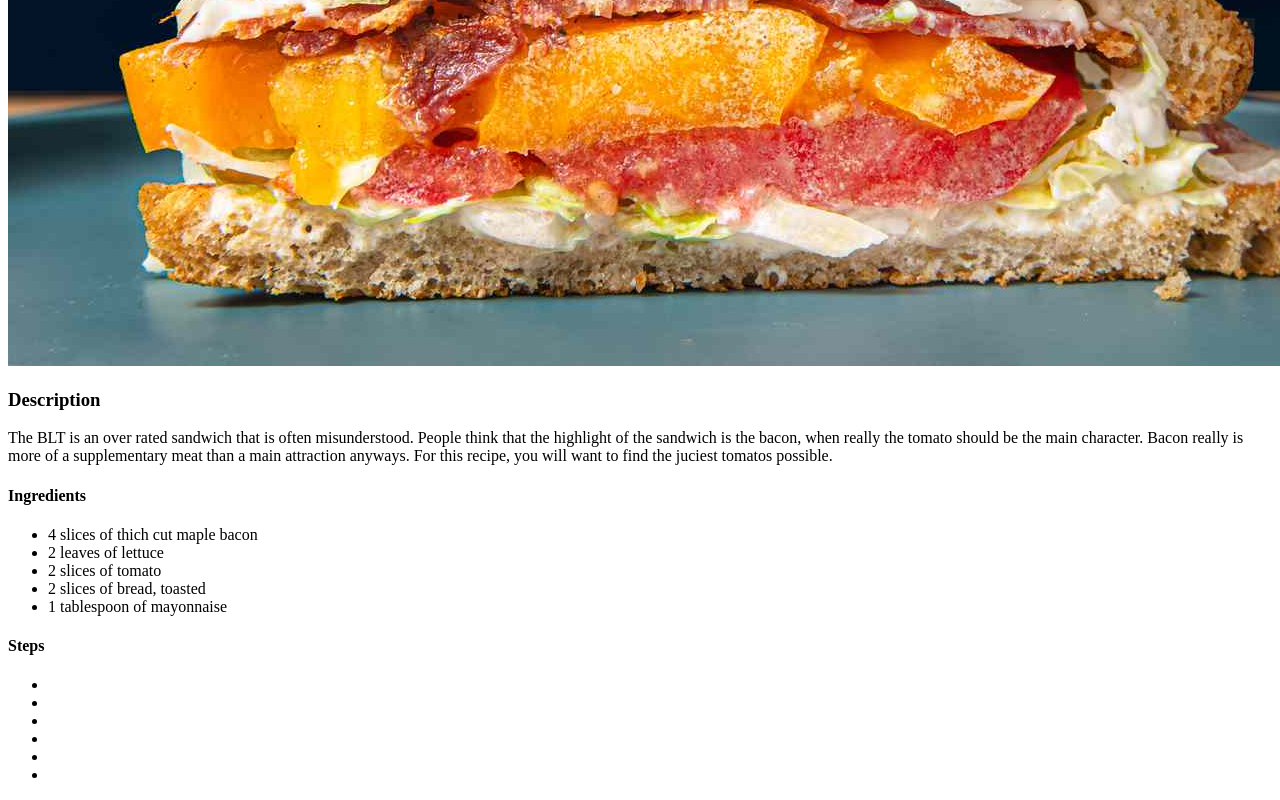
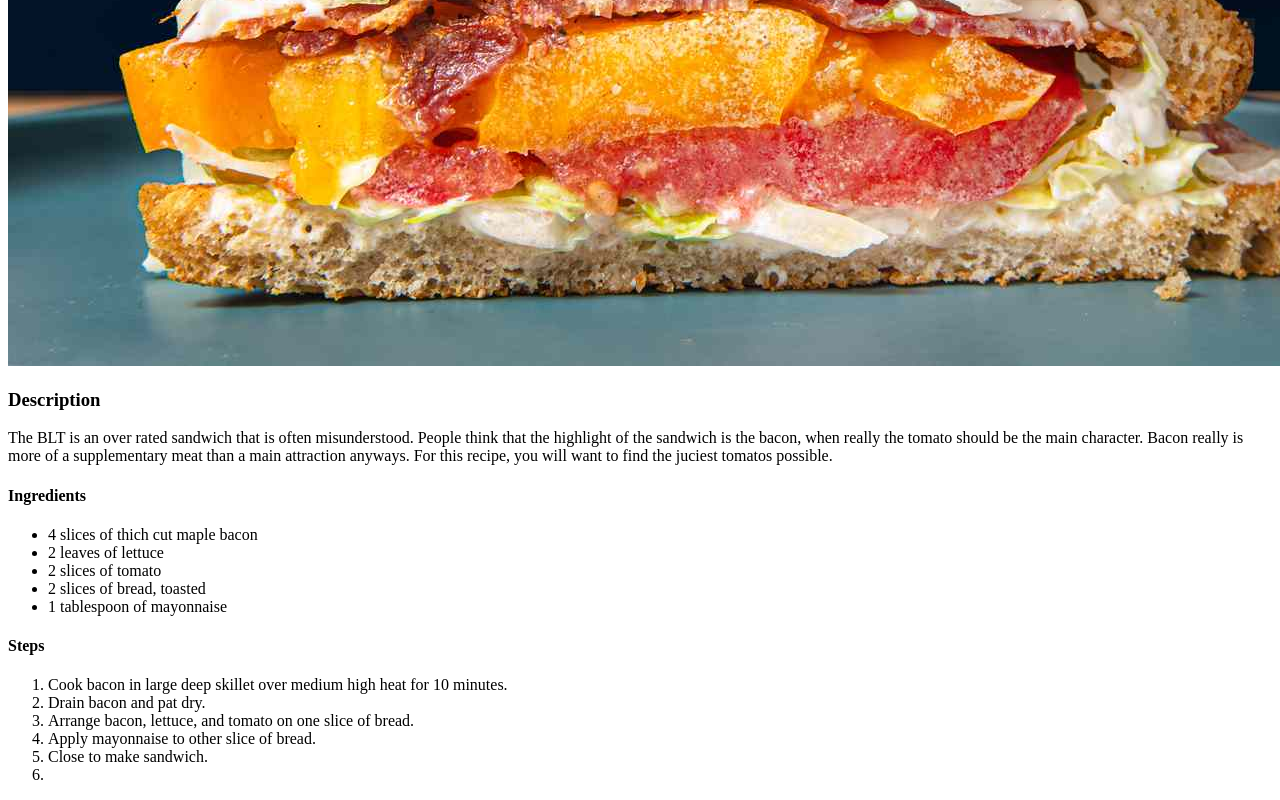
Before and after one commit to JohnAngusG/odin-recipes, a plain HTML site: page recipes/bacon-lettuce-tomato.html in a window 1280 px wide. Shown: the part 839-1639 px from the top of the page. Drawn offline with Linux system fonts and the light colour scheme.

Commit message:
Add steps to BLT

```diff
--- a/recipes/bacon-lettuce-tomato.html
+++ b/recipes/bacon-lettuce-tomato.html
@@ -18,14 +18,14 @@
         <li>1 tablespoon of mayonnaise</li>
     </ul>
     <h4>Steps</h4>
-    <ul>
+    <ol>
+        <li>Cook bacon in large deep skillet over medium high heat for 10 minutes.</li>
+        <li>Drain bacon and pat dry. </li>
+        <li>Arrange bacon, lettuce, and tomato on one slice of bread.</li>
+        <li>Apply mayonnaise to other slice of bread.</li>
+        <li>Close to make sandwich.</li>
         <li></li>
-        <li></li>
-        <li></li>
-        <li></li>
-        <li></li>
-        <li></li>
-    </ul>
+    </ol>
 </body>
 
 
```
